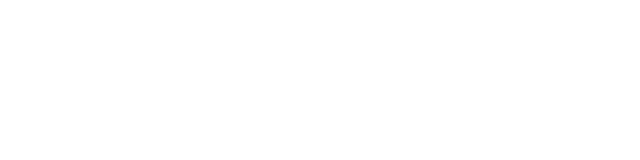
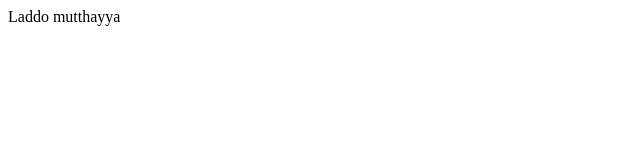
Before and after one commit to saavik-solutions/playgrounds-booking, a Next.js app: page / in a window 1280 px wide. Shown: the top 160 px of the page, without its empty margins (0-640 px from the left). Built offline with nearby package versions, Linux system fonts and the light colour scheme.

Commit message:
created Dashboard Page

```diff
--- /dev/null
+++ b/app/dashboard/page.js
@@ -0,0 +1,7 @@
+import React from 'react'
+
+export default function DashboardPage() {
+  return (
+    <div>Laddo mutthayya</div>
+  )
+}
--- a/app/page.js
+++ b/app/page.js
@@ -1,9 +1,10 @@
+import DashboardPage from "./dashboard/page";
 
 
 export default function Home() {
   return (
     <>
-
+   <DashboardPage/>
     </>
   );
 }
```
Also changed, not shown: app/dashboard/layout.js (added, +7 -0 lines).
